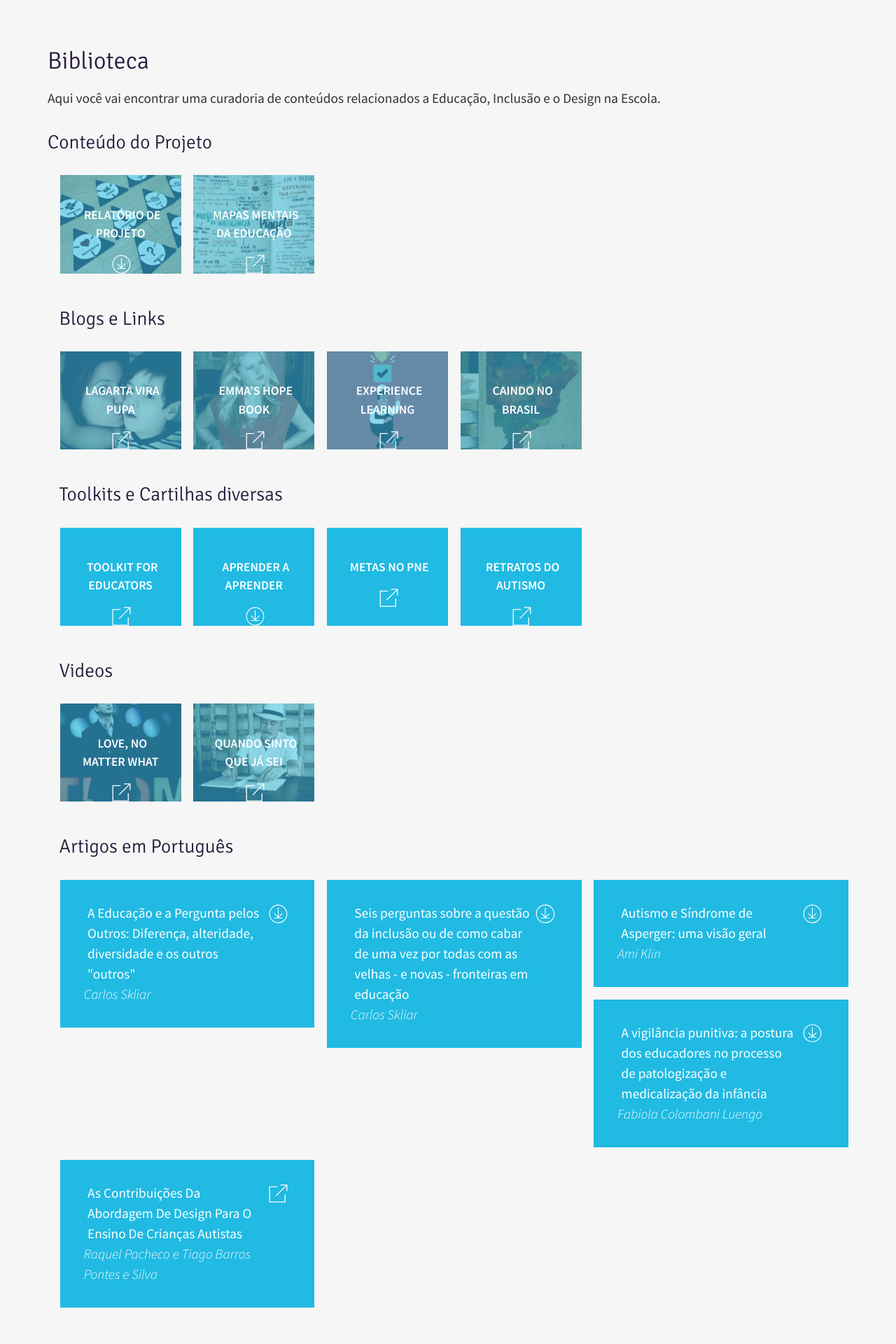
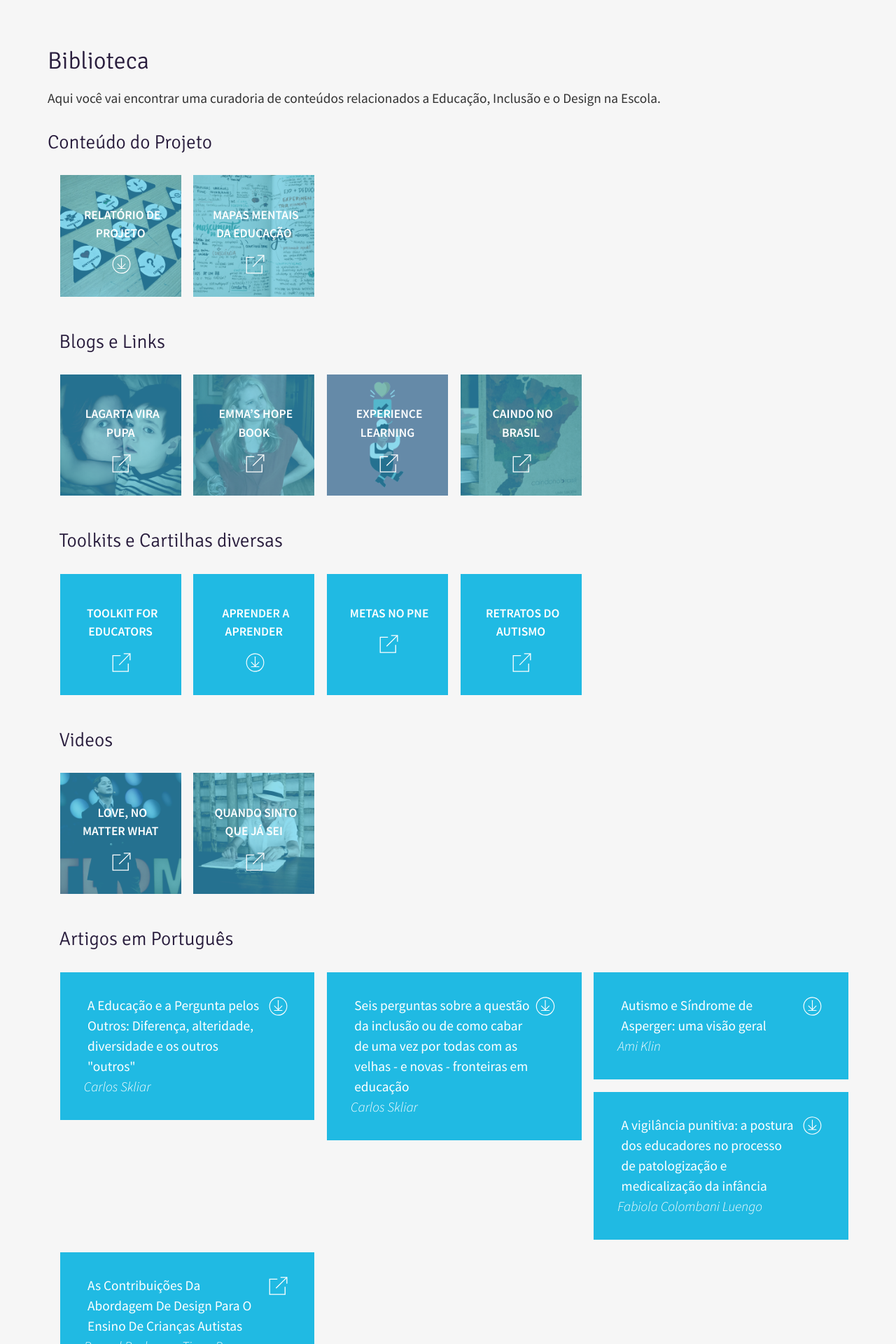
Before and after one commit to empatiaparaque/empatiaparaque.github.io, a Jekyll site: the page biblioteca/index.html, which Jekyll copies as it is, in a window 1280 px wide. Shown: the part 312-2232 px from the top of the page at 70% size. Built offline with Jekyll 4.4.1, drawn with Linux system fonts in a browser that asks for light colours; nearby versions of some CDN libraries.

Commit message:
Ajustes CSS

```diff
--- a/sass/_library.sass
+++ b/sass/_library.sass
@@ -7,6 +7,7 @@ section.biblioteca
 .square, .rectangle-cover
  margin: 1rem 0 0 1rem
  position: relative
+ box-sizing: border-box
  &:first-child
   margin-left: 0
  +breakpoint(small only)
@@ -18,6 +19,7 @@ section.biblioteca
  padding-bottom: 100%
 
 .square-cover
+ padding: 1rem
  @extend .square
 
 .square-cover:after
--- a/stylesheets/style.css
+++ b/stylesheets/style.css
@@ -2575,8 +2575,9 @@ section.biblioteca .large-4 {
 .square, .square-cover, .rectangle-cover {
   margin: 1rem 0 0 1rem;
   position: relative;
-}
-/* line 10, ../sass/_library.sass */
+  box-sizing: border-box;
+}
+/* line 11, ../sass/_library.sass */
 .square:first-child, .square-cover:first-child, .rectangle-cover:first-child {
   margin-left: 0;
 }
@@ -2587,14 +2588,19 @@ section.biblioteca .large-4 {
   }
 }
 
-/* line 15, ../sass/_library.sass */
+/* line 16, ../sass/_library.sass */
 .square:after, .square-cover:after {
   content: "";
   display: block;
   padding-bottom: 100%;
 }
 
-/* line 26, ../sass/_library.sass */
+/* line 21, ../sass/_library.sass */
+.square-cover {
+  padding: 1rem;
+}
+
+/* line 28, ../sass/_library.sass */
 .rectangle-cover, .square-cover {
   background-color: #20bae3;
   background-image: url("");
@@ -2603,19 +2609,19 @@ section.biblioteca .large-4 {
   background-repeat: no-repeat;
   transition: 0.3s linear 0s;
 }
-/* line 30, ../sass/_library.sass */
+/* line 32, ../sass/_library.sass */
 .rectangle-cover:hover, .square-cover:hover {
   background-size: 120%;
   background-color: #2a1e3e;
   transition: 0.3s linear 0s;
 }
 
-/* line 35, ../sass/_library.sass */
+/* line 37, ../sass/_library.sass */
 .rectangle-cover {
   min-height: 8rem;
 }
 
-/* line 39, ../sass/_library.sass */
+/* line 41, ../sass/_library.sass */
 .square-content {
   position: absolute;
   top: 0;
@@ -2625,13 +2631,13 @@ section.biblioteca .large-4 {
   padding: 25% 10%;
   box-sizing: border-box !important;
 }
-/* line 47, ../sass/_library.sass */
+/* line 49, ../sass/_library.sass */
 .square-content img {
   margin-top: 1rem;
   width: 2rem;
 }
 
-/* line 51, ../sass/_library.sass */
+/* line 53, ../sass/_library.sass */
 .square-content, .square-content a {
   text-transform: uppercase;
   color: white;
@@ -2641,28 +2647,28 @@ section.biblioteca .large-4 {
   border: 0;
 }
 
-/* line 60, ../sass/_library.sass */
+/* line 62, ../sass/_library.sass */
 .biblioteca a img {
   height: 1.5rem !important;
 }
 
-/* line 63, ../sass/_library.sass */
+/* line 65, ../sass/_library.sass */
 .rectangle-content {
   padding: 10% 1rem;
   position: relative;
   color: white;
 }
-/* line 67, ../sass/_library.sass */
+/* line 69, ../sass/_library.sass */
 .rectangle-content span {
   width: calc(100% - 2.5rem);
   display: inline-block;
 }
-/* line 70, ../sass/_library.sass */
+/* line 72, ../sass/_library.sass */
 .rectangle-content a {
   color: white;
   border: 0;
 }
-/* line 73, ../sass/_library.sass */
+/* line 75, ../sass/_library.sass */
 .rectangle-content img {
   width: 2rem;
   position: absolute;
@@ -2670,42 +2676,42 @@ section.biblioteca .large-4 {
   right: 1rem;
 }
 
-/* line 79, ../sass/_library.sass */
+/* line 81, ../sass/_library.sass */
 .lagarta {
   background-image: url("../img/lagartavirapupa.png");
 }
 
-/* line 82, ../sass/_library.sass */
+/* line 84, ../sass/_library.sass */
 .lovenomatter {
   background-image: url("../img/lovenomatter.png");
 }
 
-/* line 85, ../sass/_library.sass */
+/* line 87, ../sass/_library.sass */
 .quandosintoque {
   background-image: url("../img/quandosintoque.png");
 }
 
-/* line 88, ../sass/_library.sass */
+/* line 90, ../sass/_library.sass */
 .emma {
   background-image: url("../img/emma.png");
 }
 
-/* line 91, ../sass/_library.sass */
+/* line 93, ../sass/_library.sass */
 .relatorio {
   background-image: url("../img/relatorio.png");
 }
 
-/* line 94, ../sass/_library.sass */
+/* line 96, ../sass/_library.sass */
 .mapasmentais {
   background-image: url("../img/mapamental.png");
 }
 
-/* line 97, ../sass/_library.sass */
+/* line 99, ../sass/_library.sass */
 .perestroika {
   background-image: url("../img/perestroika.png");
 }
 
-/* line 100, ../sass/_library.sass */
+/* line 102, ../sass/_library.sass */
 .caindonobrasil {
   background-image: url("../img/caindonobrasil.png");
 }
```
